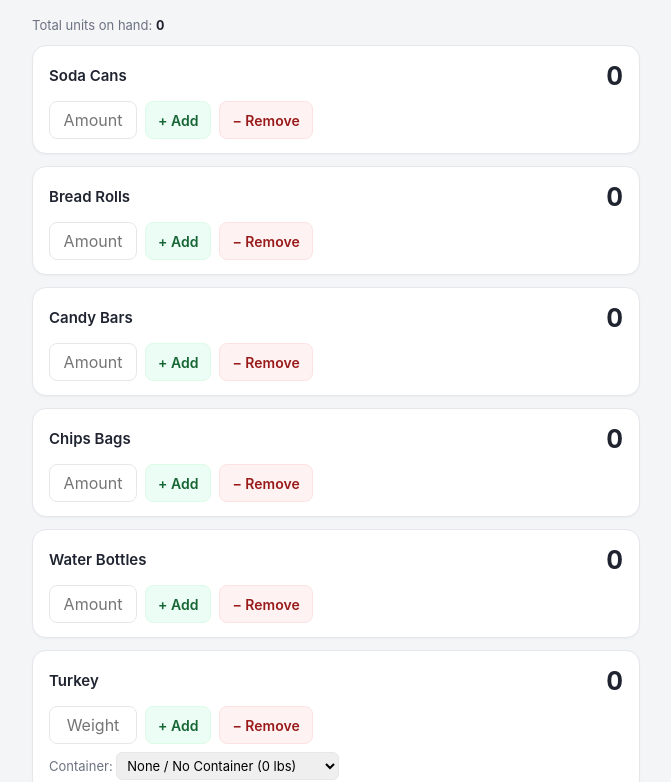
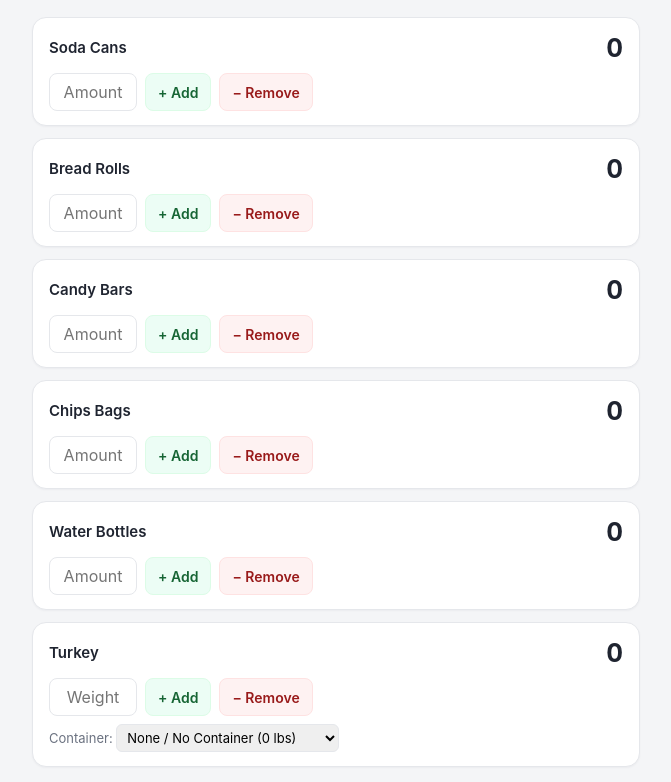
Before and after one commit to cornixsenex/cornixsenex.github.io, a website: page inventory.html in a window 1280 px wide. Shown: the part 85-867 px from the top of the page, without its empty margins (304-975 px from the left). Drawn offline with Linux system fonts and the light colour scheme.

Commit message:
remove overall count banner

```diff
--- a/inventory.html
+++ b/inventory.html
@@ -74,7 +74,7 @@ input[type=number] {
   </header>
 
   <div id="editor">
-    <div class="total">Total units on hand: <b id="total">0</b></div>
+    <div class="total"><b id="total"></b></div>
     <!-- item rows are injected here, above the finish button -->
     <button class="finish" id="finishBtn">Finish Counting</button>
   </div>
@@ -139,9 +139,6 @@ input[type=number] {
   const resetBtn  = document.getElementById('resetBtn');
   const backBtn   = document.getElementById('backBtn');
   const totalEl   = document.getElementById('total');
-
-  // Set initial total UI on load
-  totalEl.textContent = state.reduce((s,x) => s + x.count, 0).toLocaleString();
 
   // Build one row per item
   state.forEach((item, i) => {
@@ -222,7 +219,6 @@ input[type=number] {
       clearTimeout(countEl._t);
       countEl._t = setTimeout(() => countEl.classList.remove('up','down'), 900);
     }
-    totalEl.textContent = state.reduce((s,x) => s + x.count, 0).toLocaleString();
 
     // Save changes immediately to localStorage
     try {
@@ -275,9 +271,6 @@ input[type=number] {
         rows[i].input.value = '';
       });
 
-      // Update total banner
-      totalEl.textContent = '0';
-
       // Switch back to the editor view
       finalView.classList.add('hidden');
       editor.classList.remove('hidden');
```
